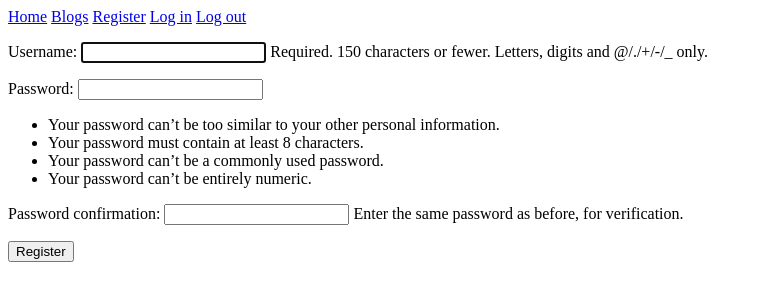
After one commit to Njoro90260/blogs, a Django app: page /users/register/ in a window 1280 px wide. The commit adds this page. Shown: the top 301 px of the page, without its empty margins (0-759 px from the left). Run offline with Django 4.2, Linux system fonts and the light colour scheme.

Commit message:
authenticate users

```diff
--- a/Blog/settings.py
+++ b/Blog/settings.py
@@ -33,6 +33,9 @@ ALLOWED_HOSTS = []
 INSTALLED_APPS = [
     # My apps
     'blogs',
+    'users',
+    # Third party apps
+    'bootstrap5',
     # Django default apps
     'django.contrib.admin',
     'django.contrib.auth',
@@ -124,3 +127,6 @@ STATIC_URL = 'static/'
 # https://docs.djangoproject.com/en/4.2/ref/settings/#default-auto-field
 
 DEFAULT_AUTO_FIELD = 'django.db.models.BigAutoField'
+
+# My settings
+LOGIN_URL = 'users:login'
--- a/Blog/urls.py
+++ b/Blog/urls.py
@@ -20,4 +20,5 @@ from django.urls import path, include
 urlpatterns = [
     path('admin/', admin.site.urls),
     path('', include('blogs.urls')),
+    path('users/', include('users.urls')),
 ]
--- a/blogs/models.py
+++ b/blogs/models.py
@@ -1,4 +1,5 @@
 from django.db import models
+from django.contrib.auth.models import User
 
 # Create your models here.
 class BlogPost(models.Model):
@@ -6,6 +7,7 @@ class BlogPost(models.Model):
     title = models.CharField(max_length=200)
     text = models.TextField()
     date_added = models.DateTimeField(auto_now_add=True)
+    owner = models.ForeignKey(User, on_delete=models.CASCADE)
 
     def __str__(self):
         """Return a string representation of the model."""
--- a/blogs/templates/blogs/base.html
+++ b/blogs/templates/blogs/base.html
@@ -11,6 +11,13 @@
     <a href="{% url 'blogs:index' %}">Home</a>
     <a href="{% url 'blogs:blogs' %}">Blogs</a>
 
+    {% if user.is_authenticated %}
+        Hello, {{user.username }}.
+    {% else %}
+        <a href="{% url 'users:register' %}">Register</a>
+        <a href="{% url 'users:login' %}">Log in</a>
+    {% endif %}
+    <a href="{% url 'users:logout' %}">Log out</a>
     {% block content %}{% endblock content %}
 </body>
 </html>
--- /dev/null
+++ b/users/templates/registration/logged_out.html
@@ -0,0 +1,5 @@
+{% extends "blogs/base.html" %}
+
+{% block content %}
+    <p>You have been logged out. Thank you for visiting!</p>
+{% endblock content%}
--- /dev/null
+++ b/users/templates/registration/register.html
@@ -0,0 +1,12 @@
+{% extends "blogs/base.html" %}
+
+{% block content %}
+
+    <form action="{% url 'users:register' %}" method="post">
+        {% csrf_token %}
+        {{ form.as_p }}
+
+        <button name="submit">Register</button>
+        <input type="hidden" name="next" value="{% url 'blogs:index' %}" />
+    </form>
+{% endblock content %}
--- a/users/urls.py
+++ b/users/urls.py
@@ -1,8 +1,12 @@
 """Defines urls patterns for users"""
 from django.urls import path, include
+from django.contrib.auth.views import LogoutView
+from . import views
 
 app_name = 'users'
 urlpatterns = [
     # Include default auth urls.
     path('', include('django.contrib.auth.urls')),
+    # Registration page
+    path('register/', views.register, name='register'),
 ]
--- a/users/views.py
+++ b/users/views.py
@@ -1,3 +1,24 @@
-from django.shortcuts import render
+from django.shortcuts import render, redirect
+from django.contrib.auth import login
+from django.contrib.auth.forms import UserCreationForm
 
 # Create your views here.
+
+def register(request):
+    """Register a user."""
+    if request.method != 'POST':
+        # Display a blank creation form
+        form = UserCreationForm()
+    else:
+        # Process the created form
+        form = UserCreationForm(data=request.POST)
+
+        if form.is_valid():
+            new_user = form.save()
+            # Log the user and redirect to the home page
+            login(request, new_user)
+            return redirect('blogs:index')
+
+    # Dispay a blank or invalid form.
+    context = {'form': form}
+    return render(request, 'registration/register.html', context)
```
Also changed, not shown: blogs/templates/blogs/blogpost.html (+4 -5 lines), blogs/views.py (+13 -1 lines), blogs/migrations/0002_blogpost_owner.py (added), db.sqlite3.
